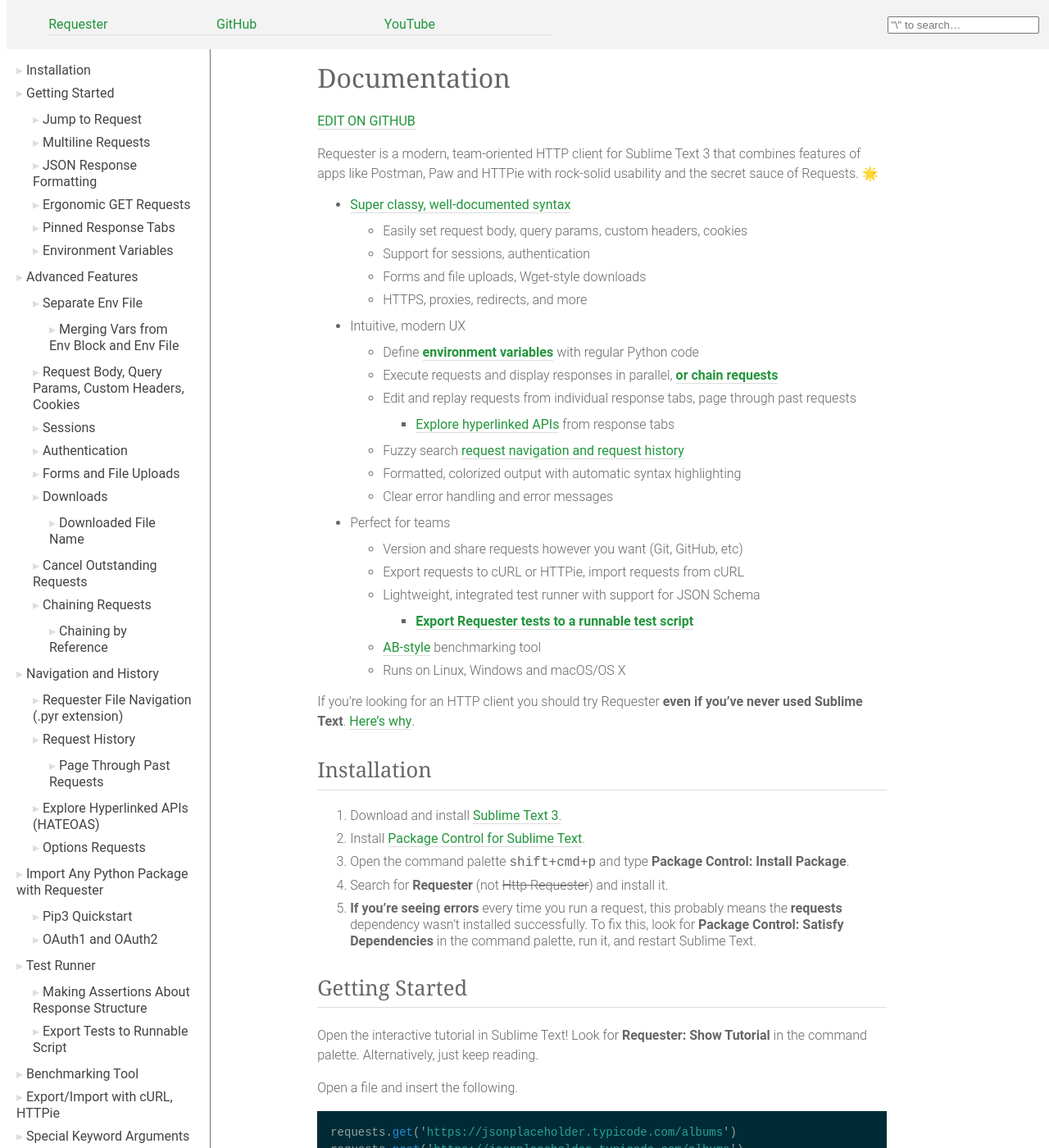
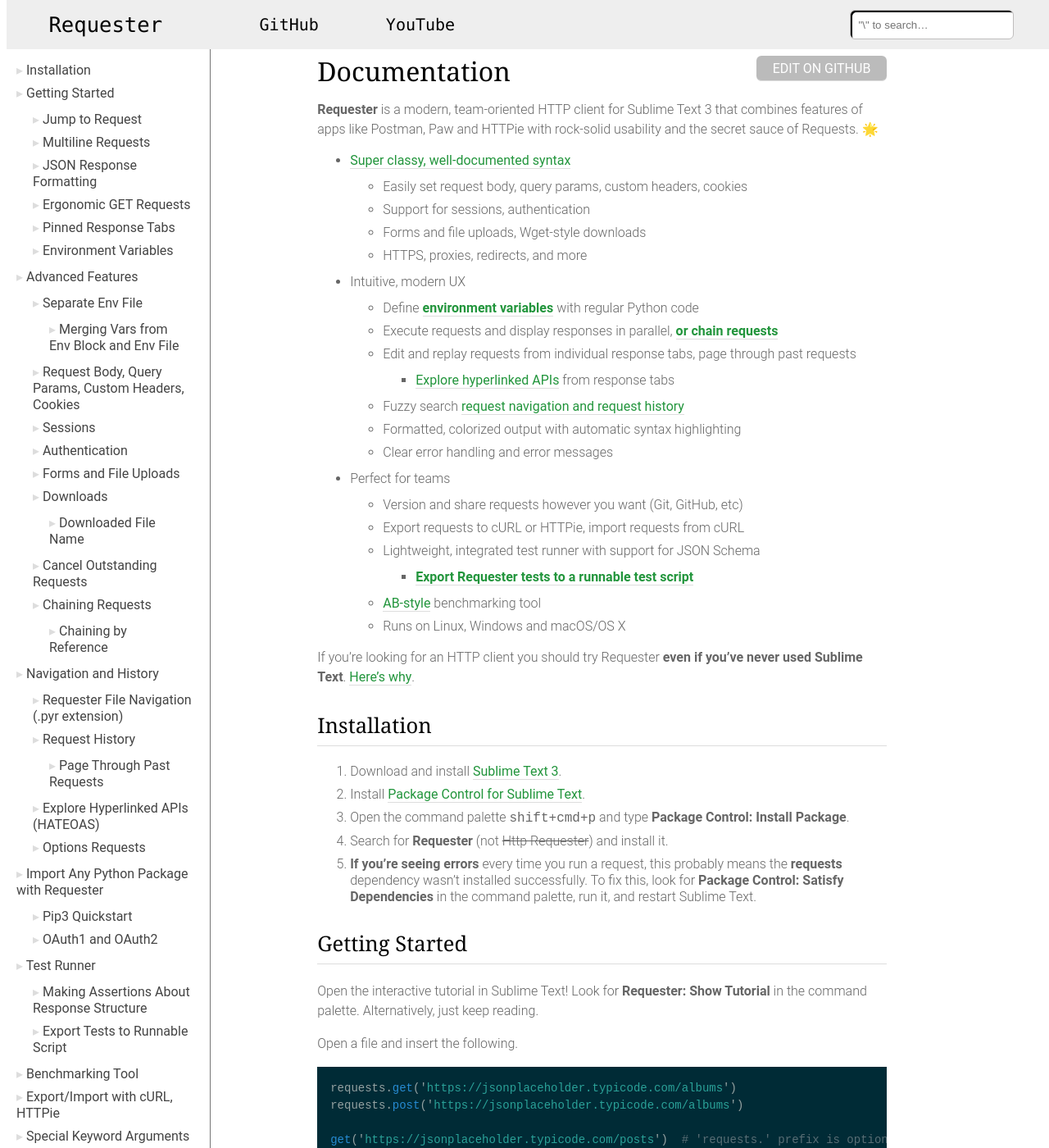
Before and after one commit to kylebebak/Requester, a Jekyll site: the page built from docs/index.html, in a window 1280 px wide and 1400 px high. Shown: the whole window at 82% size. Built offline with Jekyll 4.4.1, drawn with Linux system fonts in a browser that asks for light colours; comment, search, counter and statistics services are not loaded.

Commit message:
Finished first version of docs

```diff
--- a/docs/_content/features.md
+++ b/docs/_content/features.md
@@ -1,4 +1,4 @@
-Requester is a modern, team-oriented HTTP client for Sublime Text 3 that combines features of apps like Postman, Paw and HTTPie with rock-solid usability and the secret sauce of Requests. 🌟
+__Requester__ is a modern, team-oriented HTTP client for Sublime Text 3 that combines features of apps like Postman, Paw and HTTPie with rock-solid usability and the secret sauce of Requests. 🌟
 
 - [Super classy, well-documented syntax](http://docs.python-requests.org/en/master/user/quickstart/)
   + Easily set request body, query params, custom headers, cookies
--- a/docs/css/main.scss
+++ b/docs/css/main.scss
@@ -29,7 +29,7 @@
 $toc-width: 20%;
 
 #nav-bar {
-  background-color: #f3f3f3;
+  background-color: #eee;
   position: fixed;
   width: 100%;
   top: 0;
@@ -37,8 +37,25 @@
   display: flex;
   flex-direction: row;
   align-items: center;
+  a {
+    font-family: Lucida Console, Courier, monospace;
+    border-bottom: 0px;
+    color: black;
+    &:hover {
+      color: $link;
+    }
+  }
   .nav-bar-item {
-    flex: 1;
+    flex: .75;
+    a {
+      font-size: 1.25em;
+    }
+  }
+  .nav-bar-main-item {
+    flex: 1.25;
+    a {
+      font-size: 1.6em;
+    }
   }
 }
 
@@ -82,8 +99,8 @@
   padding-top: $nav-bar-height;
 }
 
-a {
-  font-weight: 400;
+h1,h2,h3,h4,h5 {
+  color: black;
 }
 
 // https://css-tricks.com/hash-tag-links-padding/
@@ -94,3 +111,38 @@
   height: $nav-bar-height;
   visibility: hidden;
 }
+
+a {
+  font-weight: 400;
+}
+
+.button {
+  background-color: #bbb;
+  border-radius: 6px;
+  padding: 4px 20px 2px;
+  color: white;
+  &:hover {
+    background-color: #aaa;
+    border-bottom: 0px;
+  }
+}
+
+.header {
+  h1,a {
+    display: inline;
+  }
+  a:last-child {
+    float: right;
+  }
+}
+
+input[type=search]
+{
+  background-color: white;
+  border: solid 1px #BFBDBD;
+  border-radius: 6px;
+  height: $nav-bar-height * .6;
+  padding-left: 10px;
+  box-shadow: 2px 2px 0 black inset;
+  width: 200px;
+}
--- a/docs/index.html
+++ b/docs/index.html
@@ -6,15 +6,23 @@
 
   <header id="nav-bar">
     <div style="flex: 0.25;"></div>
-    <a class="site-title nav-bar-item" href="{{ site.baseurl }}/">Requester</a>
-    <a class="external-link nav-bar-item" href="{{ site.github_url }}/">GitHub</a>
-    <a class="external-link nav-bar-item" href="{{ site.youtube_url }}/">YouTube</a>
+
+    <div class="nav-bar-main-item">
+      <a class="site-title" href="{{ site.baseurl }}/">Requester</a>
+    </div>
+    <div class="nav-bar-item">
+      <a class="external-link nav-bar-item" href="{{ site.github_url }}/">GitHub</a>
+    </div>
+    <div class="nav-bar-item">
+      <a class="external-link nav-bar-item" href="{{ site.youtube_url }}/">YouTube</a>
+    </div>
 
     <div style="flex: 2;"></div>
 
     <div class="nav-bar-item">
       <input id="q" type="search" placeholder="&quot;\&quot; to search…" />
     </div>
+    <div style="flex: 0.25;"></div>
   </header>
 
   <nav id="toc">
@@ -24,8 +32,10 @@
 
 
   <div id="content">
-    <h1>Documentation</h1>
-    <a class="button" href="https://github.com/kylebebak/Requester/blob/master/docs/_content/body.md">EDIT ON GITHUB</a>
+    <div class="header">
+      <h1>Documentation</h1>
+      <a class="button" href="https://github.com/kylebebak/Requester/blob/master/docs/_content/body.md">EDIT ON GITHUB</a>
+    </div>
 
     {% capture features %}{% include_relative _content/features.md %}{% endcapture %}
     {{ features | markdownify }}
```
Also changed, not shown: README.md.
